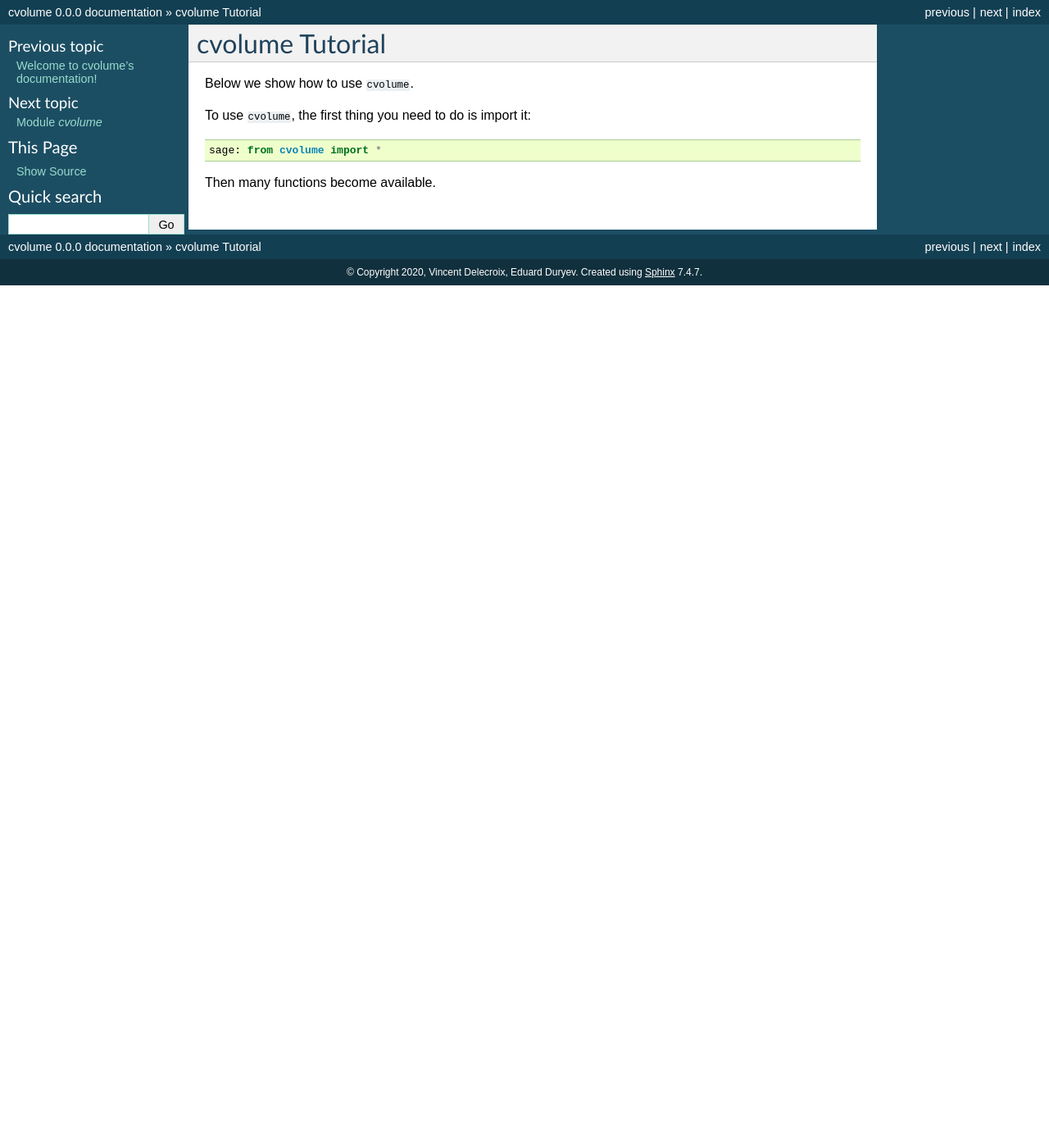
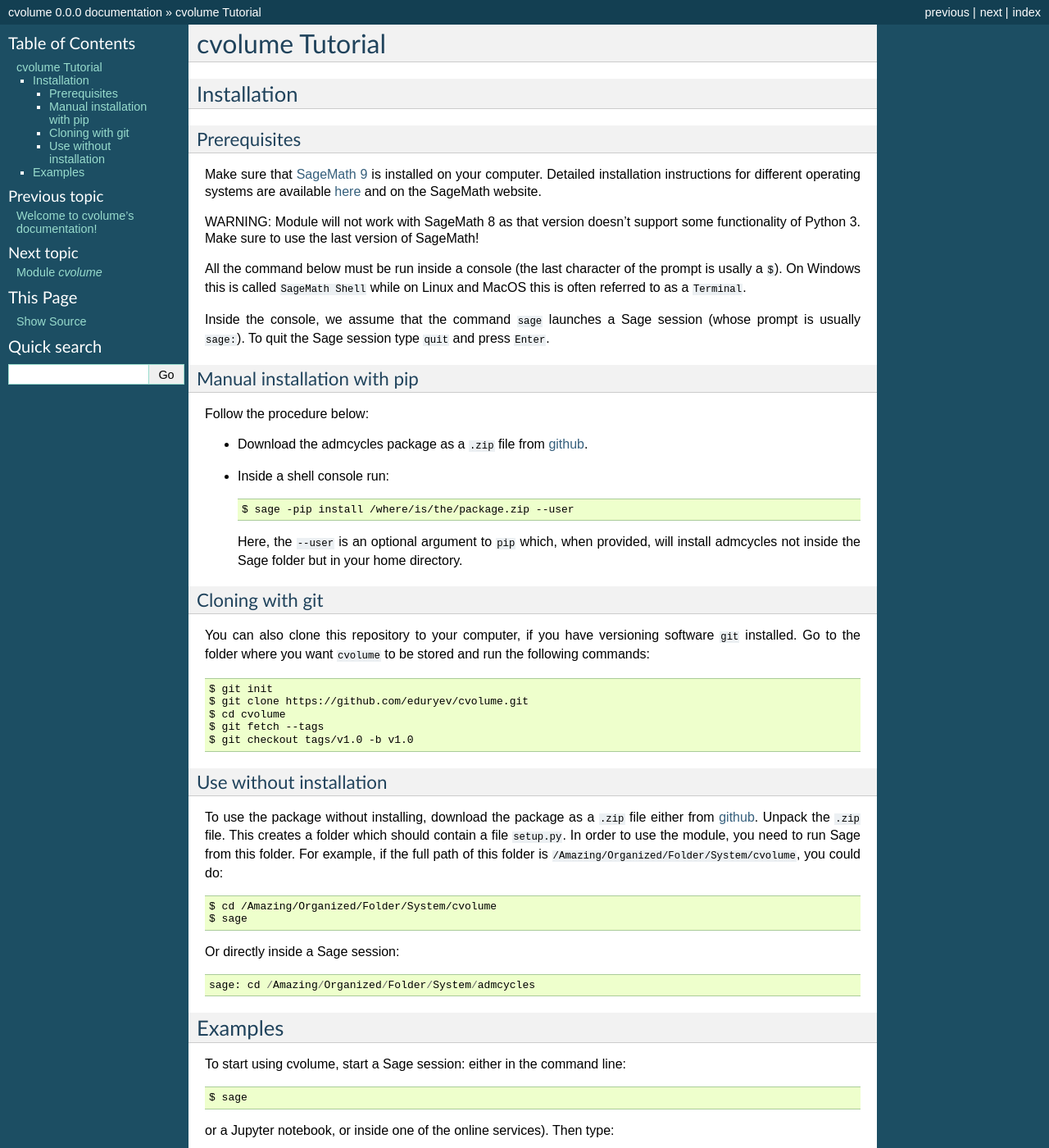
Before and after one commit to eduryev/cvolume, a Sphinx documentation site: the page built from docs/source/tutorial.rst, in a window 1280 px wide and 1400 px high. Shown: the whole window at 82% size. Built offline with Sphinx 7.4.7, drawn with Linux system fonts in a browser that asks for light colours; some of the changed text lies outside the part shown.

Commit message:
tutorial and index files

```diff
--- a/docs/source/tutorial.rst
+++ b/docs/source/tutorial.rst
@@ -6,10 +6,114 @@
 cvolume Tutorial
 ******************
 
-Below we show how to use ``cvolume``.
+Installation
+------------
 
-To use ``cvolume``, the first thing you need to do is import it::
+Prerequisites
+^^^^^^^^^^^^^
+
+Make sure that `SageMath 9 <https://www.sagemath.org>`_ is installed on your
+computer. Detailed installation instructions for different operating systems
+are available `here
+<http://doc.sagemath.org/html/en/installation/binary.html>`_ and on the
+SageMath website.
+
+WARNING: Module will not work with SageMath 8 as that version doesn't support some
+functionality of Python 3. Make sure to use the last version of SageMath!
+
+All the command below must be run inside a console (the last character of the
+prompt is usally a ``$``). On Windows this is called ``SageMath Shell`` while
+on Linux and MacOS this is often referred to as a ``Terminal``.
+
+Inside the console, we assume that the command ``sage`` launches a Sage
+session (whose prompt is usually ``sage:``). To quit the Sage session
+type ``quit`` and press ``Enter``.
+
+Manual installation with pip
+^^^^^^^^^^^^^^^^^^^^^^^^^^^^
+
+Follow the procedure below:
+
+- Download the admcycles package as a ``.zip`` file from `github
+  <https://github.com/eduryev/cvolume/archive/v1.0.zip>`__.
+
+- Inside a shell console run::
+
+      $ sage -pip install /where/is/the/package.zip --user
+
+  Here, the ``--user`` is an optional argument to ``pip`` which, when
+  provided, will install admcycles not inside the Sage folder but in your home
+  directory.
+
+Cloning with git
+^^^^^^^^^^^^^^^^
+
+You can also clone this repository to your computer, if you have
+versioning software ``git`` installed. Go to the folder where you
+want ``cvolume`` to be stored and run the following commands::
+
+    $ git init
+    $ git clone https://github.com/eduryev/cvolume.git
+    $ cd cvolume
+    $ git fetch --tags
+    $ git checkout tags/v1.0 -b v1.0
+
+Use without installation
+^^^^^^^^^^^^^^^^^^^^^^^^
+
+To use the package without installing, download the package as a ``.zip`` file either
+from `github
+<https://github.com/eduryev/cvolume/archive/v1.0.zip>`__.
+Unpack the ``.zip`` file. This creates a folder which should
+contain a file ``setup.py``. In order to use the
+module, you need to run Sage from this folder. For example, if the full path of
+this folder is ``/Amazing/Organized/Folder/System/cvolume``, you could do::
+
+    $ cd /Amazing/Organized/Folder/System/cvolume
+    $ sage
+
+Or directly inside a Sage session::
+
+    sage: cd /Amazing/Organized/Folder/System/admcycles
+
+Examples
+-------
+
+To start using cvolume, start a Sage session: either in the command line::
+
+    $ sage
+
+or a Jupyter notebook, or inside one of the online services). Then type::
 
     sage: from cvolume import *
 
-Then many functions become available.
+To try a first computation, you can compute the completed volume of Q(1,1,1,1),
+which coincides with its Masur-Veech volume, since the stratum is principle::
+
+    sage: completed_volume([1,1,1,1])
+    1/15*pi^6
+
+You can also compute the completed volume of Q(3,1), which has Masur-Veech volume 0,
+since it is empty::
+
+    sage: completed_volume([3,1])
+    23/90*pi^4
+
+Apart from computing volumes you can generate labeled stable graph. Here is a an example,
+which generated all of labeled stable graphs for stratum [3,1,1,-1]::
+
+    sage: stable_lab_graphs([3,1,1,-1])
+    {Labeled Stable Graph with edges = ((0, 1, 1),), loops = (0, 0), kappa = ((1, 1), (3, -1)),
+     Labeled Stable Graph with edges = ((0, 1, 1),), loops = (0, 1), kappa = ((1, 1), (3, -1)),
+     Labeled Stable Graph with edges = ((0, 1, 1),), loops = (1, 0), kappa = ((1, 1), (3, -1)),
+     Labeled Stable Graph with edges = ((0, 1, 1),), loops = (1, 1), kappa = ((1, 1), (3, -1)),
+     Labeled Stable Graph with edges = ((0, 1, 2),), loops = (0, 0), kappa = ((1, -1), (3, 1)),
+     Labeled Stable Graph with edges = ((0, 1, 2),), loops = (0, 1), kappa = ((1, -1), (3, 1)),
+     Labeled Stable Graph with edges = ((0, 1, 3),), loops = (0, 0), kappa = ((1, 1), (3, -1)),
+     Labeled Stable Graph with edges = (), loops = (1,), kappa = ((3, 1, 1, -1),),
+     Labeled Stable Graph with edges = (), loops = (2,), kappa = ((3, 1, 1, -1),)}
+
+You can also compute a generalized local polynomial for any stratum::
+
+    sage: Nlocal(g=1,n=5,stratum=[5,3,1,1])
+    2045/64*b1^4 + 1575/16*b1^2*b2^2 + 2045/64*b2^4 + 1575/16*b1^2*b3^2 + 1575/16*b2^2*b3^2 + 2045/64*b3^4 + 1575/16*b1^2*b4^2 + 1575/16*b2^2*b4^2 + 1575/16*b3^2*b4^2 + 2045/64*b4^4 + 1575/16*b1^2*b5^2 + 1575/16*b2^2*b5^2 + 1575/16*b3^2*b5^2 + 1575/16*b4^2*b5^2 + 2045/64*b5^4
```
Also changed, not shown: docs/source/index.rst (+9 -1 lines), 8 other files.
